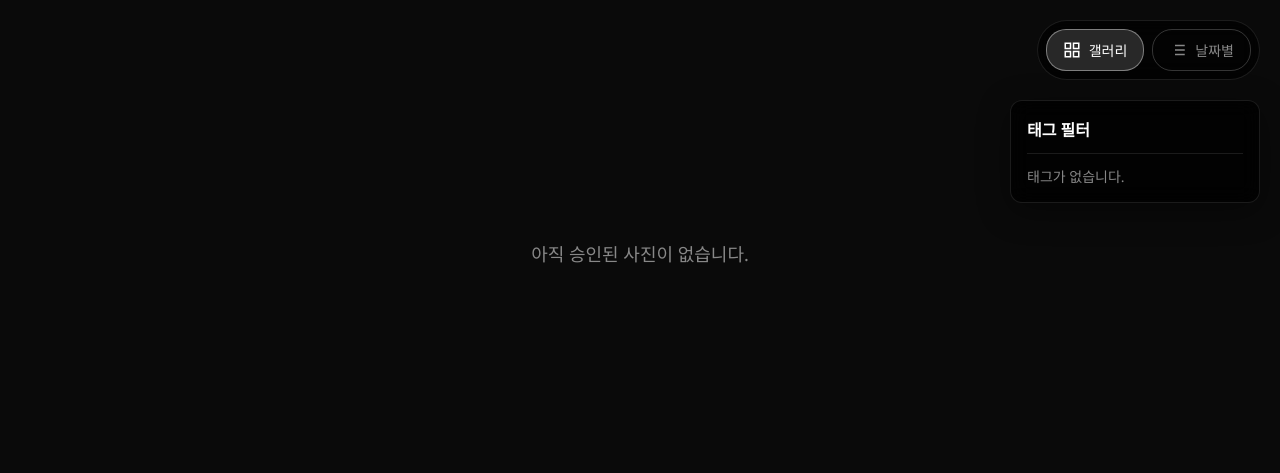
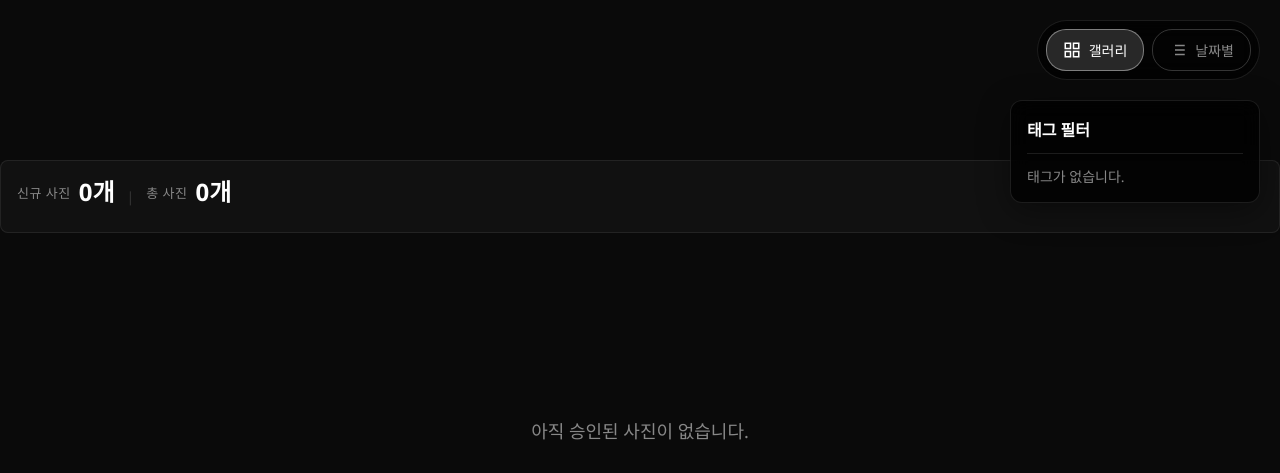
Before and after one commit to Junghyerim0818/iu-archive, a Flask app: page /archive in a window 1280 px wide. Shown: the top 473 px of the page. Run offline with Flask 3, Linux system fonts and the light colour scheme; data that the repository does not hold is empty.

Commit message:
Add files via upload

```diff
--- a/app.py
+++ b/app.py
@@ -111,12 +111,11 @@ _schema_initialized = False
 
 
 def check_tables_exist():
-    """필수 테이블(User, Photo, Visitor)이 존재하는지 확인 - 실제 쿼리로 확인"""
+    """필수 테이블(User, Photo)이 존재하는지 확인 - 실제 쿼리로 확인"""
     try:
         # 간단한 쿼리로 테이블 존재 확인
         db.session.execute(text('SELECT 1 FROM "user" LIMIT 1'))
         db.session.execute(text("SELECT 1 FROM photo LIMIT 1"))
-        db.session.execute(text("SELECT 1 FROM visitor LIMIT 1"))
         db.session.rollback()  # 쿼리만 확인하고 롤백
         return True
     except Exception as exc:
@@ -232,12 +231,7 @@ class Photo(db.Model):
     user = db.relationship("User", backref="photos")
 
 
-class Visitor(db.Model):
-    id = db.Column(db.Integer, primary_key=True)
-    ip_address = db.Column(db.String(45))  # IPv6 지원
-    session_id = db.Column(db.String(255))
-    visited_at = db.Column(db.DateTime, default=datetime.utcnow)
-    visited_date = db.Column(db.Date, default=date.today)
+# Visitor 모델 제거됨 - 방문자 기록 기능 비활성화
 
 
 def current_user() -> Optional[User]:
@@ -362,41 +356,6 @@ def process_file_upload_async(file_data: bytes, filename: str, relative_path: st
 
 @app.route("/")
 def home():
-    # 방문자 기록 (중복 방지: 같은 세션에서는 하루에 한 번만 기록)
-    session_id = session.get("_id", session.get("session_id"))
-    if not session_id:
-        import secrets
-        session_id = secrets.token_hex(16)
-        session["_id"] = session_id
-
-    ip_address = request.remote_addr or request.environ.get("HTTP_X_FORWARDED_FOR", "").split(",")[0]
-    today = date.today()
-
-    # 방문자 기록 시도 (테이블이 없을 수 있으므로 예외 처리)
-    try:
-        # 오늘 이미 방문한 세션이 아니면 기록
-        existing_visit = Visitor.query.filter_by(
-            session_id=session_id,
-            visited_date=today
-        ).first()
-
-        if not existing_visit:
-            visitor = Visitor(
-                ip_address=ip_address,
-                session_id=session_id,
-                visited_date=today
-            )
-            db.session.add(visitor)
-            db.session.commit()
-    except Exception as exc:
-        # visitor 테이블이 없거나 다른 오류 발생 시 스키마 생성 시도
-        app.logger.warning("방문자 기록 실패, 스키마 확인: %s", exc)
-        try:
-            db.create_all()
-        except Exception:
-            pass
-        db.session.rollback()
-
     # 랜덤 사진들을 모자이크용으로 가져오기
     import random
     all_approved = Photo.query.filter_by(status="approved").all()
@@ -417,6 +376,16 @@ def archive():
         .all()
     )
 
+    # 통계 계산
+    total_count = len(approved)
+
+    # 신규 사진: 최근 7일 내에 승인된 사진 (created_at 기준)
+    from datetime import timedelta
+    seven_days_ago = datetime.utcnow() - timedelta(days=7)
+    new_count = Photo.query.filter_by(status="approved").filter(
+        Photo.created_at >= seven_days_ago
+    ).count()
+
     # 년도 > 월 > 일 계층 구조로 그룹화
     years_dict = {}
     for photo in approved:
@@ -434,7 +403,11 @@ def archive():
         years_dict[year][month][day].append(photo)
 
     return render_template(
-        "archive.html", years_dict=years_dict, user=current_user()
+        "archive.html",
+        years_dict=years_dict,
+        user=current_user(),
+        total_count=total_count,
+        new_count=new_count
     )
 
 
--- a/static/css/style.css
+++ b/static/css/style.css
@@ -828,6 +828,40 @@ h1.iu-title {
   height: 18px;
 }
 
+.archive-stats {
+  display: flex;
+  align-items: center;
+  gap: 12px;
+  margin-top: 80px;
+  margin-bottom: 24px;
+  padding: 12px 16px;
+  background: rgba(255, 255, 255, 0.03);
+  border-radius: 8px;
+  border: 1px solid rgba(255, 255, 255, 0.08);
+  font-size: 14px;
+}
+
+.archive-stat-item {
+  display: flex;
+  align-items: center;
+  gap: 8px;
+}
+
+.archive-stat-item .stat-label {
+  color: var(--text-gray);
+  font-weight: 500;
+}
+
+.archive-stat-item .stat-value {
+  color: var(--text-white);
+  font-weight: 600;
+}
+
+.archive-stat-divider {
+  color: var(--text-gray);
+  opacity: 0.3;
+}
+
 /* 갤러리 뷰 */
 .archive-gallery-view {
   width: 100%;
--- a/templates/archive.html
+++ b/templates/archive.html
@@ -33,6 +33,19 @@
       </svg>
       <span>날짜별</span>
     </button>
+  </div>
+
+  <!-- 통계 정보 -->
+  <div class="archive-stats">
+    <span class="archive-stat-item">
+      <span class="stat-label">신규 사진</span>
+      <span class="stat-value">{{ new_count }}개</span>
+    </span>
+    <span class="archive-stat-divider">|</span>
+    <span class="archive-stat-item">
+      <span class="stat-label">총 사진</span>
+      <span class="stat-value">{{ total_count }}개</span>
+    </span>
   </div>
 
   <!-- 갤러리 뷰 -->
```
